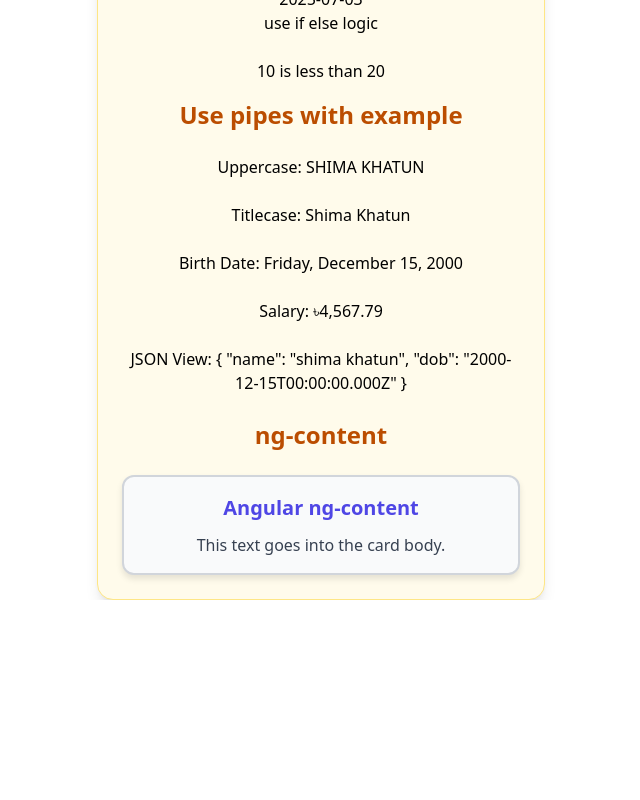
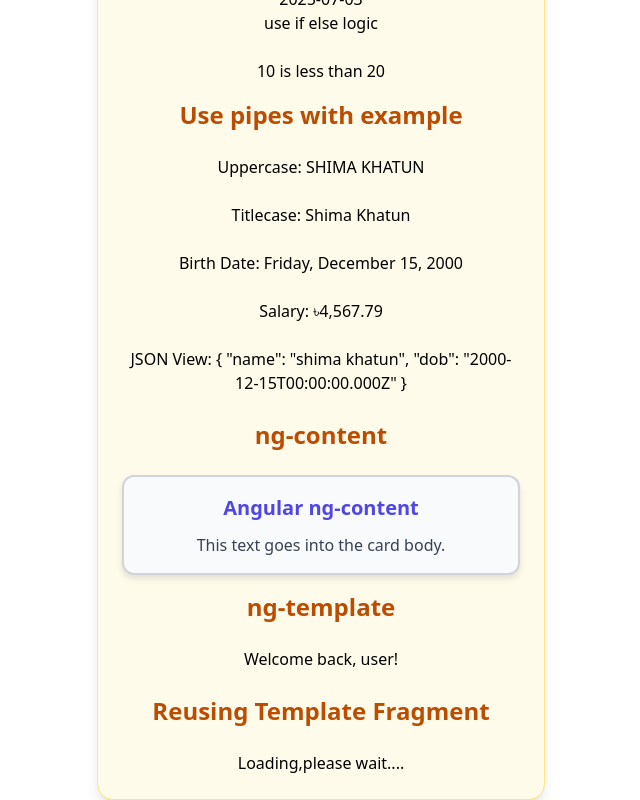
Before and after one commit to epshita-shima/angular-learning, an Angular app: page / in a window 1280 px wide. Shown: the part 1660-2460 px from the top of the page, without its empty margins (319-959 px from the left). Before the commit the page ends 2260 px from the top, so only its background shows below. Built offline with nearby package versions, Linux system fonts and the light colour scheme.

Commit message:
ng-teamplate with Reusing Templatete fragment

```diff
--- a/src/app/templates/hometeamplates/hometeamplates.html
+++ b/src/app/templates/hometeamplates/hometeamplates.html
@@ -110,8 +110,32 @@
     <p>JSON View: {{ { name: myname, dob: birthday } | json }}</p>
 
     <h2 class="text-2xl mt-4 text-amber-700 font-bold">ng-content</h2>
-   <app-card>
-  <h2 card-title>Angular ng-content</h2>
-  <p card-body>This text goes into the card body.</p>
-</app-card>
+    <app-card>
+        <h2 card-title>Angular ng-content</h2>
+        <p card-body>This text goes into the card body.</p>
+    </app-card>
+
+    <h2 class="text-2xl mt-4 text-amber-700 font-bold">ng-template</h2>
+    <div *ngIf="isLoggedIn; else guestBlock">
+        <p>Welcome back, user!</p>
+    </div>
+
+    <ng-template #guestBlock>
+        <p>Please log in to continue.</p>
+    </ng-template>
+
+
+    <h2 class="text-2xl mt-4 text-amber-700 font-bold">Reusing Template Fragment</h2>
+    <ng-template #loadingTemplate>
+        <p>Loading,please wait....</p>
+    </ng-template>
+
+    <div *ngIf="isLoggedIn" else contentBlock>
+        <ng-container *ngTemplateOutlet="loadingTemplate"></ng-container>
+
+    </div>
+
+    <ng-template #contentBlock>
+        <p>Data loaded successfully!</p>
+    </ng-template>
 </div>
--- a/src/app/templates/hometeamplates/hometeamplates.ts
+++ b/src/app/templates/hometeamplates/hometeamplates.ts
@@ -87,4 +87,6 @@ export class Hometeamplates {
    myname = 'shima khatun';
   birthday = new Date(2000, 11, 15);
   salary = 4567.789;
+
+  isLoggedIn = true;
 }
```
